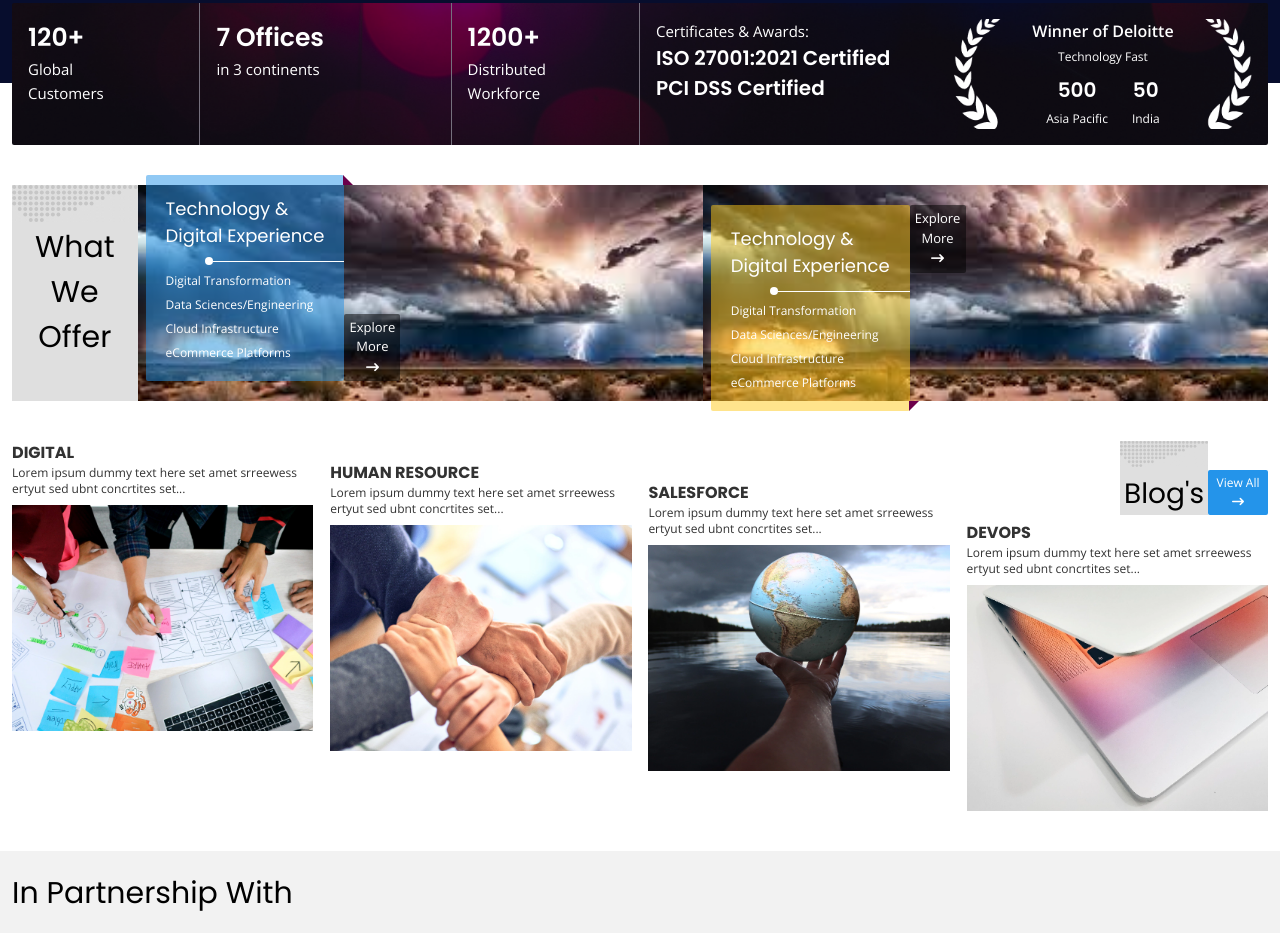
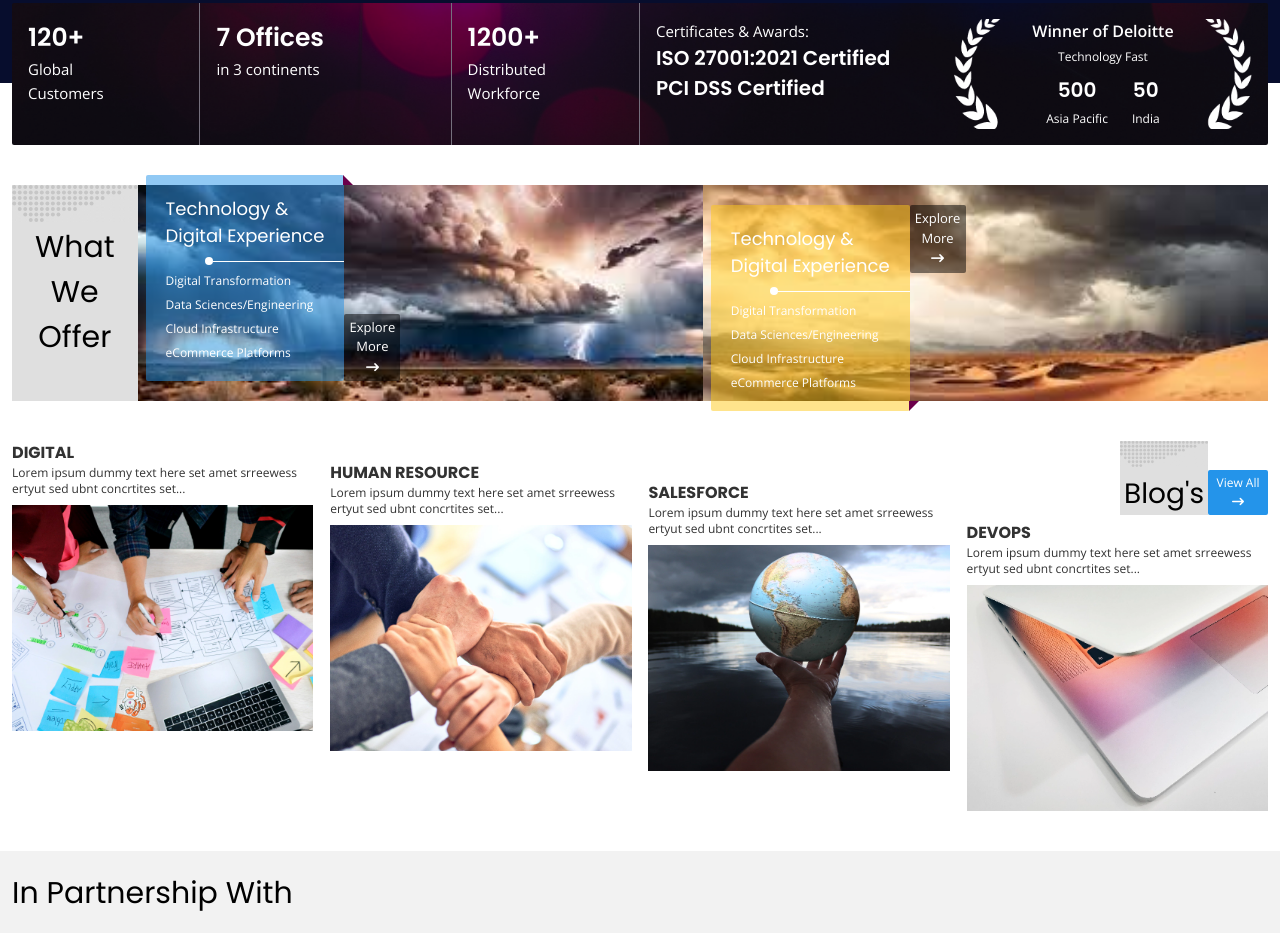
Before and after one commit to shubhamnegi2/assignment1, a website: page index.html in a window 1280 px wide. Shown: the part 717-1650 px from the top of the page. Drawn offline with nearby package versions, Linux system fonts and the light colour scheme.

Commit message:
Add files via upload

```diff
--- a/index.html
+++ b/index.html
@@ -206,7 +206,7 @@
                             More <i class="mt-1 fa-solid   fa-arrow-right-long"></i></a>
                     </div>
                 </div>
-                <div class="w-[45%]   bg-cover bg-center bg-no-repeat bg-tech-bg">
+                <div class="w-[45%]   bg-cover bg-center bg-no-repeat bg-services-bg">
                     <div class="flex items-top">
                         <div class="secondContent mt-5 ml-2 mb-[-10px] rounded-sm inline-block  text-white">
                             <h2 class=" text-[18px] font-Poppins p-5 pb-2">Technology & <br> Digital Experience</h2>
```
Also changed, not shown: css/output.css.
